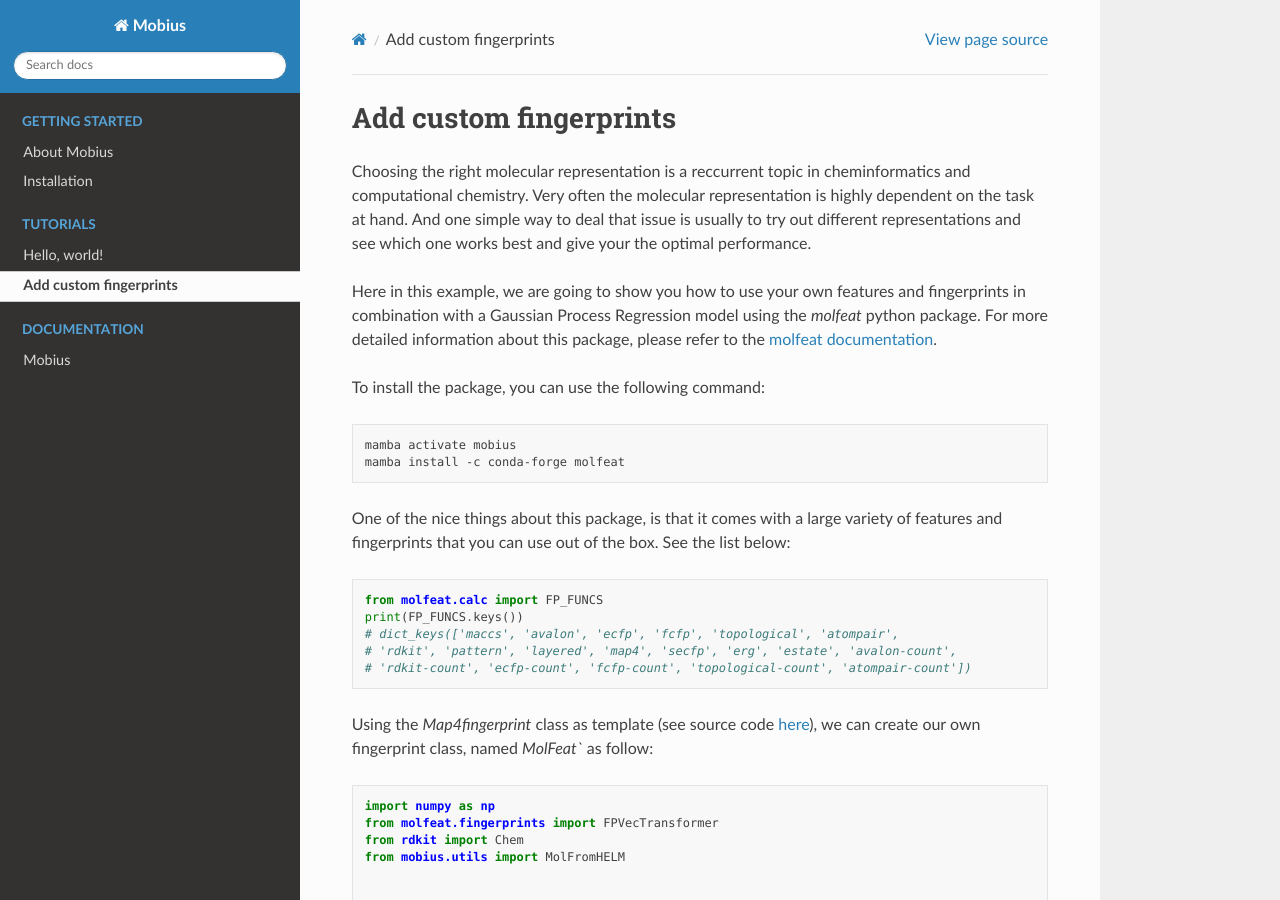
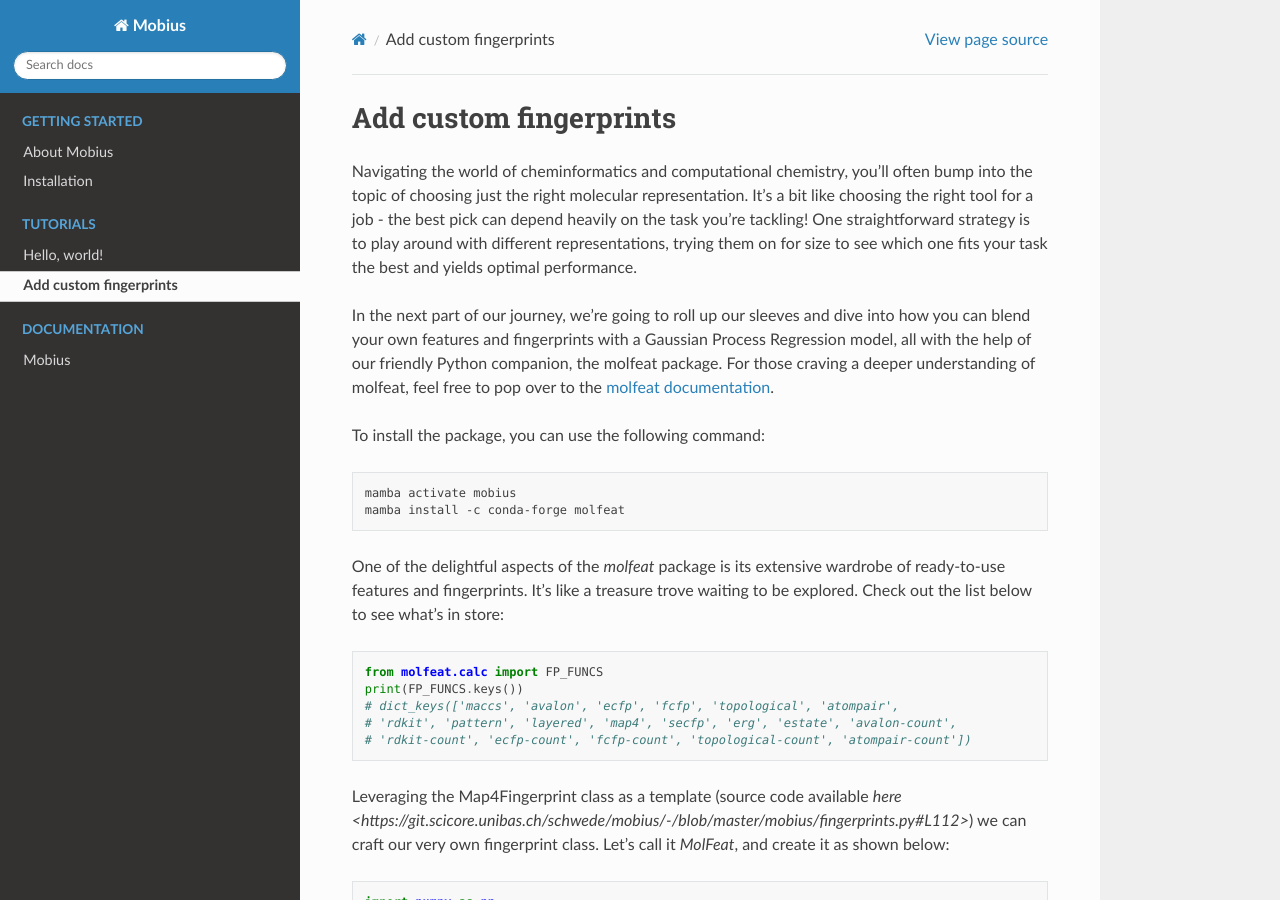
Before and after one commit to jeeberhardt/mobius, a Sphinx documentation site: the page built from docs/source/custom_features.rst, in a window 1280 px wide and 900 px high. Built offline with Sphinx 7.4.7 and the Read the Docs theme 2.0.0, drawn with Linux system fonts in a browser that asks for light colours; some of the changed text lies outside the part shown.

Commit message:
Rewrote custom_features in a more friendly tone.

```diff
--- a/docs/source/custom_features.rst
+++ b/docs/source/custom_features.rst
@@ -3,16 +3,18 @@
 Add custom fingerprints
 =======================
 
-Choosing the right molecular representation is a reccurrent topic in cheminformatics
-and computational chemistry. Very often the molecular representation is highly
-dependent on the task at hand. And one simple way to deal that issue is usually to try out
-different representations and see which one works best and give your the optimal
-performance.
+Navigating the world of cheminformatics and computational chemistry, you'll often
+bump into the topic of choosing just the right molecular representation. It's a
+bit like choosing the right tool for a job - the best pick can depend heavily on
+the task you're tackling! One straightforward strategy is to play around with
+different representations, trying them on for size to see which one fits your task
+the best and yields optimal performance.
 
-Here in this example, we are going to show you how to use your own features and
-fingerprints in combination with a Gaussian Process Regression model using the
-`molfeat` python package. For more detailed information about this package, please
-refer to the `molfeat documentation <https://molfeat-docs.datamol.io/stable/>`_.
+In the next part of our journey, we're going to roll up our sleeves and dive into
+how you can blend your own features and fingerprints with a Gaussian Process Regression
+model, all with the help of our friendly Python companion, the molfeat package. For
+those craving a deeper understanding of molfeat, feel free to pop over to the
+`molfeat documentation <https://molfeat-docs.datamol.io/stable/>`_.
 
 To install the package, you can use the following command:
 
@@ -22,8 +24,9 @@ To install the package, you can use the following command:
     mamba install -c conda-forge molfeat
 
 
-One of the nice things about this package, is that it comes with a large variety
-of features and fingerprints that you can use out of the box. See the list below:
+One of the delightful aspects of the `molfeat` package is its extensive wardrobe of
+ready-to-use features and fingerprints. It's like a treasure trove waiting to be
+explored. Check out the list below to see what's in store:
 
 .. code-block:: python
 
@@ -34,8 +37,10 @@ of features and fingerprints that you can use out of the box. See the list below
     # 'rdkit-count', 'ecfp-count', 'fcfp-count', 'topological-count', 'atompair-count'])
 
 
-Using the `Map4fingerprint` class as template (see source code `here <https://git.scicore.unibas.ch/schwede/mobius/-/blob/master/mobius/fingerprints.py#L112>`_),
-we can create our own fingerprint class, named `MolFeat`` as follow:
+Leveraging the Map4Fingerprint class as a template (source code available
+`here <https://git.scicore.unibas.ch/schwede/mobius/-/blob/master/mobius/fingerprints.py#L112>`)
+we can craft our very own fingerprint class. Let's call it `MolFeat`, and create
+it as shown below:
 
 .. code-block:: python
 
@@ -88,11 +93,11 @@ we can create our own fingerprint class, named `MolFeat`` as follow:
 
             return fps
 
-And voila! We have our own fingerprint class that we can use in combination with
-the Gaussian Process Regression method. Let's see how it works in practice on the
-MHC class I dataset!
+And there you have it! We've now created our very own fingerprint class that can
+be used in harmony with the Gaussian Process Regression method. Now, let's take
+it for a spin and see it in action on the MHC class I dataset!
 
-We start first by importing the necessary packages and functions:
+First things first, let's import the necessary packages and functions:
 
 .. code-block:: python
 
@@ -132,7 +137,8 @@ We then read the MHC class I dataset and split it into training and testing sets
                                                         mhci['pic50'][::10].values,
                                                         test_size=0.30, random_state=42)
 
-We can now train our GPR model using the `Molfeat` class using different fingerprint methods:
+With everything set up, we're ready to train our Gaussian Process Regression (GPR)
+model using the MolFeat class, employing a variety of fingerprint methods:
 
 .. code-block:: python
 
@@ -156,6 +162,8 @@ We can now train our GPR model using the `Molfeat` class using different fingerp
     # secfp -- r2: 0.374 - RMSD: 1.084
     # rdkit -- r2: 0.312 - RMSD: 1.136
 
-As you can see some fingerprint methods better perform better than others, with the
-MACCS fingerprint performing the worst with a R^2 or 0.191 and a RMSD of 1.231, compared
-to fcfp with a R^2 of 0.406 and a RMSD of 1.055.
+As is evident, the performance varies among different fingerprint methods. The
+MACCS fingerprint method turns out to be the underperformer here, scoring an
+R^2 of 0.191 and an RMSD of 1.231. On the other hand, the fcfp method puts
+up a more impressive show with an R^2 of 0.406 and an RMSD of 1.055, however
+it's still not that great. Clearly, there is some room for improvement!
```
